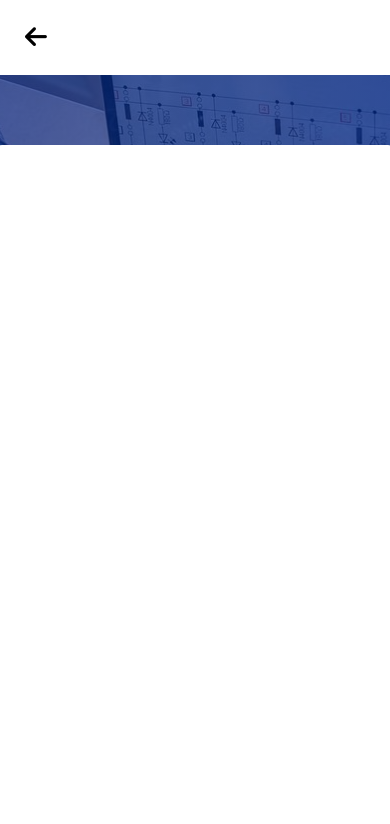
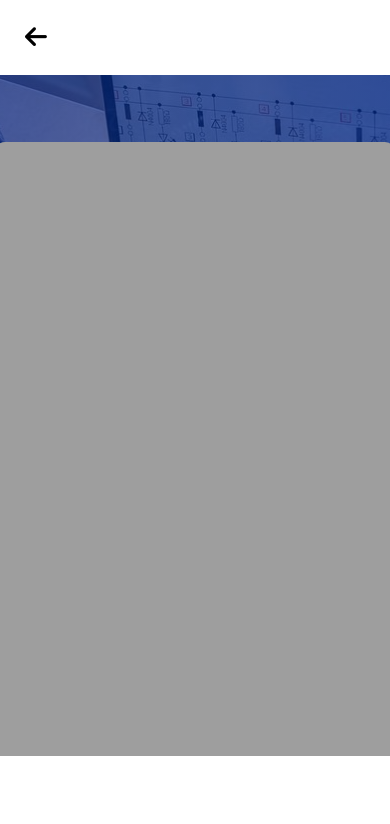
Before and after one commit to HCP2024/HCP_Academy, a plain HTML site: page payment.html in a window 390 px wide. Shown: the top 824 px of the page. Drawn offline with nearby package versions, Linux system fonts and the light colour scheme; the site is published under a folder, as on GitHub Pages, so addresses that start at the root find nothing.

Commit message:
Update payment.css

```diff
--- a/payment.css
+++ b/payment.css
@@ -48,7 +48,7 @@ div.body-section div.pay {
 div.body-section div.pay div.direct {
     width: 350px;
     height: 450px;
-    background: url('/flier2.jpg') no-repeat center top/cover;
+    background: url('flier2.jpg') no-repeat center top/cover;
     position: relative;
     left: -14px;
     border-top-left-radius: 10px;
@@ -121,7 +121,7 @@ div.body-section div.pay div.confirm div.pay-button a#payBtn:hover {
     div.body-section div.pay div.direct {
         width: 400px;
         height: 1000vh;
-        background: url('/flier2.jpg') no-repeat center top/cover;
+        background: url('flier2.jpg') no-repeat center top/cover;
         position: relative;
         left: -12px;
         top: -3px;
```
